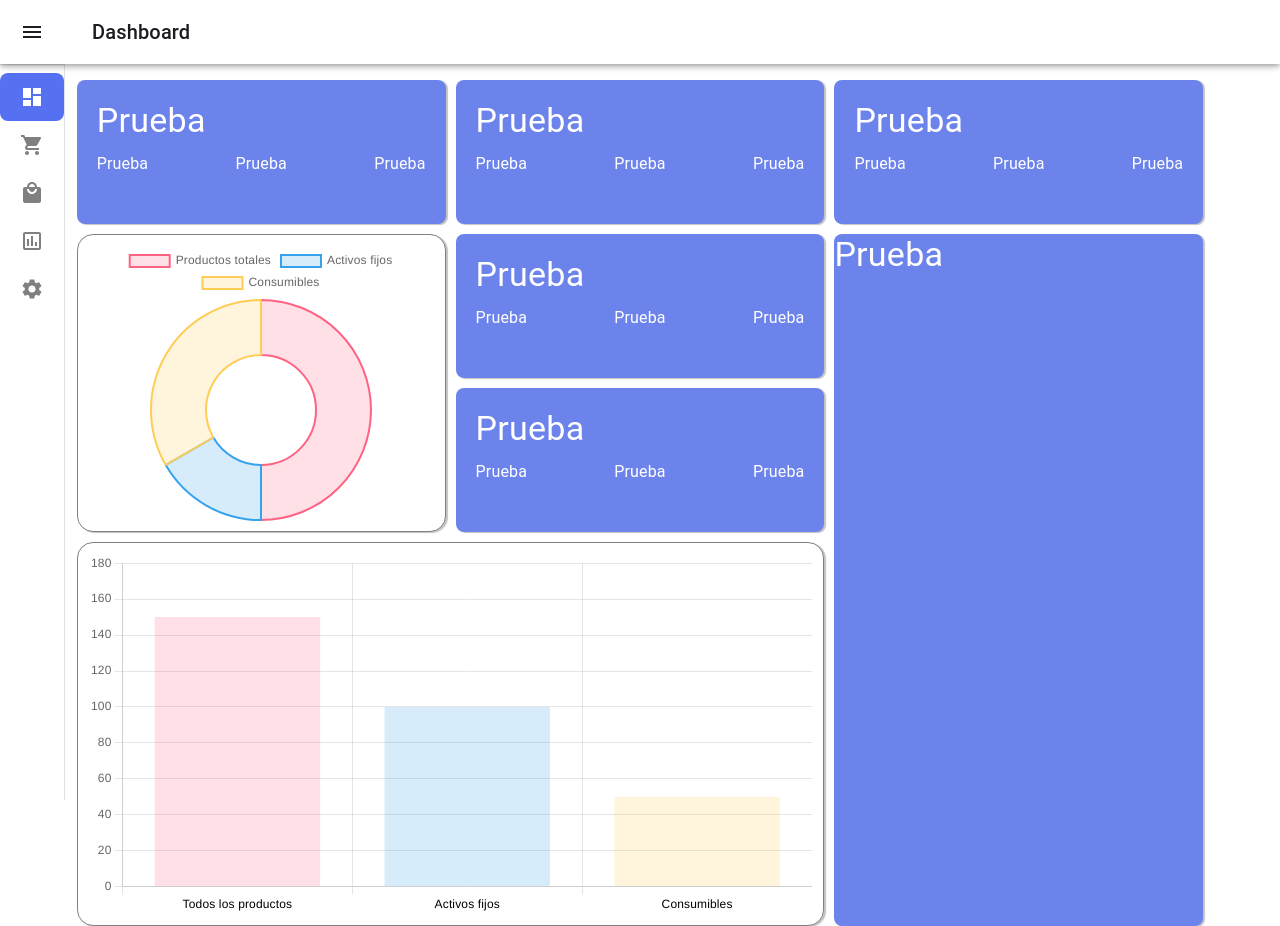
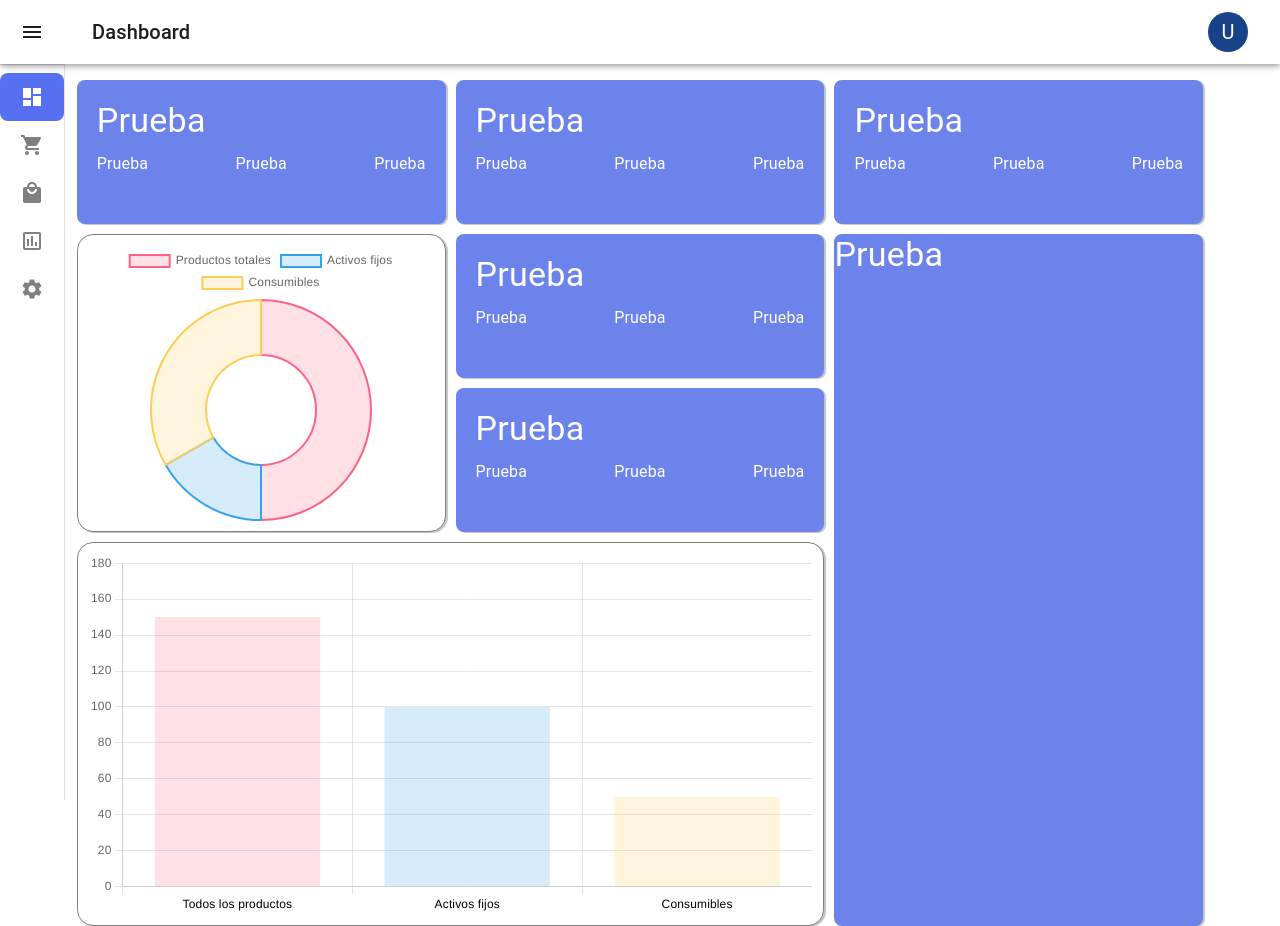
Before and after one commit to jpierre09/SIBI_front, a React (Vite) app: page / in a window 1280 px wide. Built offline with nearby package versions, Linux system fonts and the light colour scheme.

Commit message:
Add avatarmenu & logout function

```diff
--- a/src/components/SibiDrawer/SibiDrawer.jsx
+++ b/src/components/SibiDrawer/SibiDrawer.jsx
@@ -24,7 +24,7 @@ import {
   Settings,
   ShoppingCart,
 } from '@mui/icons-material';
-// import AvatarMenu from '../../pages/AvatarMenu';
+import AvatarMenu from '../../pages/AvatarMenu';
 
 
 
@@ -190,7 +190,7 @@ export default function SibiDrawer() {
           <Typography variant='h6' noWrap component='div' sx={{ flexGrow: 1 }}>
             {selectedOption}
           </Typography>
-          {/* <AvatarMenu /> */}
+          <AvatarMenu />
         </Toolbar>
 
       </AppBar>
--- a/src/pages/AvatarMenu.jsx
+++ b/src/pages/AvatarMenu.jsx
@@ -1,54 +1,54 @@
-// import React from 'react';
-// import Avatar from '@mui/material/Avatar';
-// import Menu from '@mui/material/Menu';
-// import MenuItem from '@mui/material/MenuItem';
-// import IconButton from '@mui/material/IconButton';
-// import ListItemIcon from '@mui/material/ListItemIcon';
-// import ExitToAppIcon from '@mui/icons-material/ExitToApp';
+import React from 'react';
+import Avatar from '@mui/material/Avatar';
+import Menu from '@mui/material/Menu';
+import MenuItem from '@mui/material/MenuItem';
+import IconButton from '@mui/material/IconButton';
+import ListItemIcon from '@mui/material/ListItemIcon';
+import ExitToAppIcon from '@mui/icons-material/ExitToApp';
 
-// // import { handleLogout } from './Login';
+import { handleLogout } from './Login';
 
-// const AvatarMenu = () => {
-//   const [anchorEl, setAnchorEl] = React.useState(null);
+const AvatarMenu = () => {
+  const [anchorEl, setAnchorEl] = React.useState(null);
 
-//   // Obtener el username del localStorage
-//   const userName = localStorage.getItem('username') || "Usuario";
-//   const initial = userName[0].toUpperCase();
+  // Obtener el username del localStorage
+  const userName = localStorage.getItem('username') || "Usuario";
+  const initial = userName[0].toUpperCase();
 
-//   const handleClick = (event) => {
-//     setAnchorEl(event.currentTarget);
-//   };
+  const handleClick = (event) => {
+    setAnchorEl(event.currentTarget);
+  };
 
-//   const handleClose = () => {
-//     setAnchorEl(null);
-//   };
+  const handleClose = () => {
+    setAnchorEl(null);
+  };
 
-//   return (
-//     <div>
-//       <IconButton onClick={handleClick}>
-//         <Avatar
-//           alt={initial} // Aquí usamos la inicial
-//           sx={{ backgroundColor: '#184287', color: 'white' }}
-//         >
-//           {initial} {/* inicial en el Avatar */}
-//         </Avatar>
-//       </IconButton>
-//       <Menu
-//         anchorEl={anchorEl}
-//         keepMounted
-//         open={Boolean(anchorEl)}
-//         onClose={handleClose}
-//       >
-//         <MenuItem onClick={handleClose}>Perfíl de {userName}</MenuItem>
-//         <MenuItem onClick={handleLogout}>
-//           <ListItemIcon>
-//             <ExitToAppIcon fontSize="small" />
-//           </ListItemIcon>
-//           Cerrar sesión
-//         </MenuItem>
-//       </Menu>
-//     </div>
-//   );
-// }
+  return (
+    <div>
+      <IconButton onClick={handleClick}>
+        <Avatar
+          alt={initial} // Aquí usamos la inicial
+          sx={{ backgroundColor: '#184287', color: 'white' }}
+        >
+          {initial} {/* inicial en el Avatar */}
+        </Avatar>
+      </IconButton>
+      <Menu
+        anchorEl={anchorEl}
+        keepMounted
+        open={Boolean(anchorEl)}
+        onClose={handleClose}
+      >
+        <MenuItem onClick={handleClose}>Perfíl de {userName}</MenuItem>
+        <MenuItem onClick={handleLogout}>
+          <ListItemIcon>
+            <ExitToAppIcon fontSize="small" />
+          </ListItemIcon>
+          Cerrar sesión
+        </MenuItem>
+      </Menu>
+    </div>
+  );
+}
 
-// export default AvatarMenu;
+export default AvatarMenu;
```
